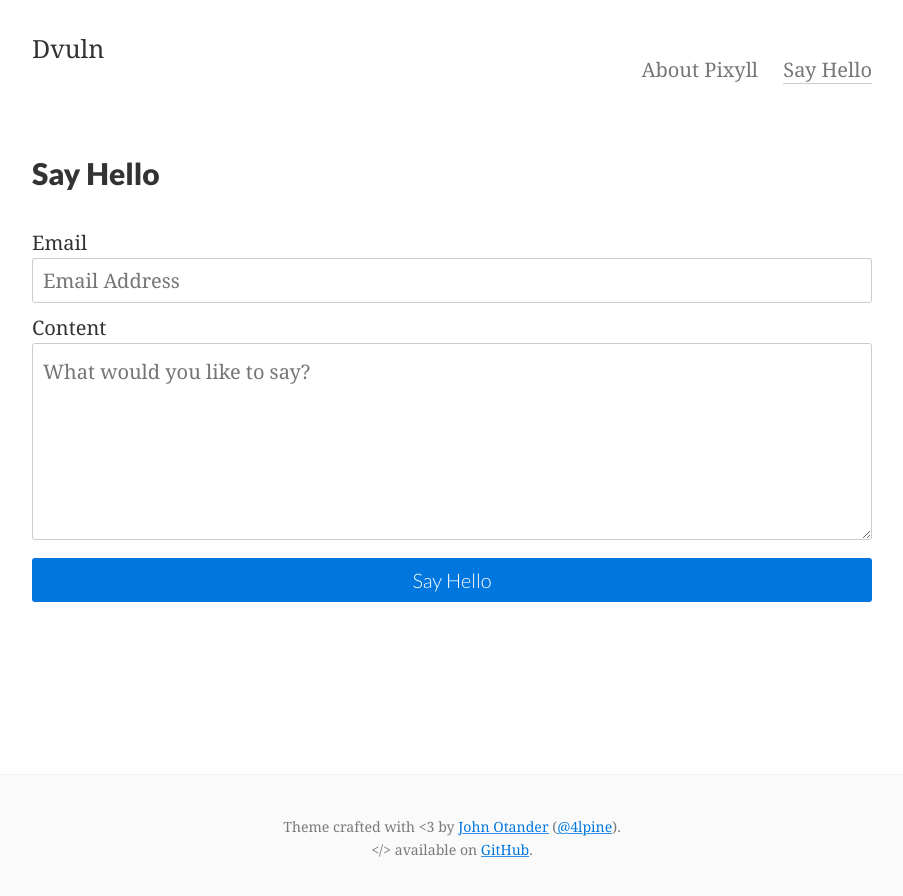
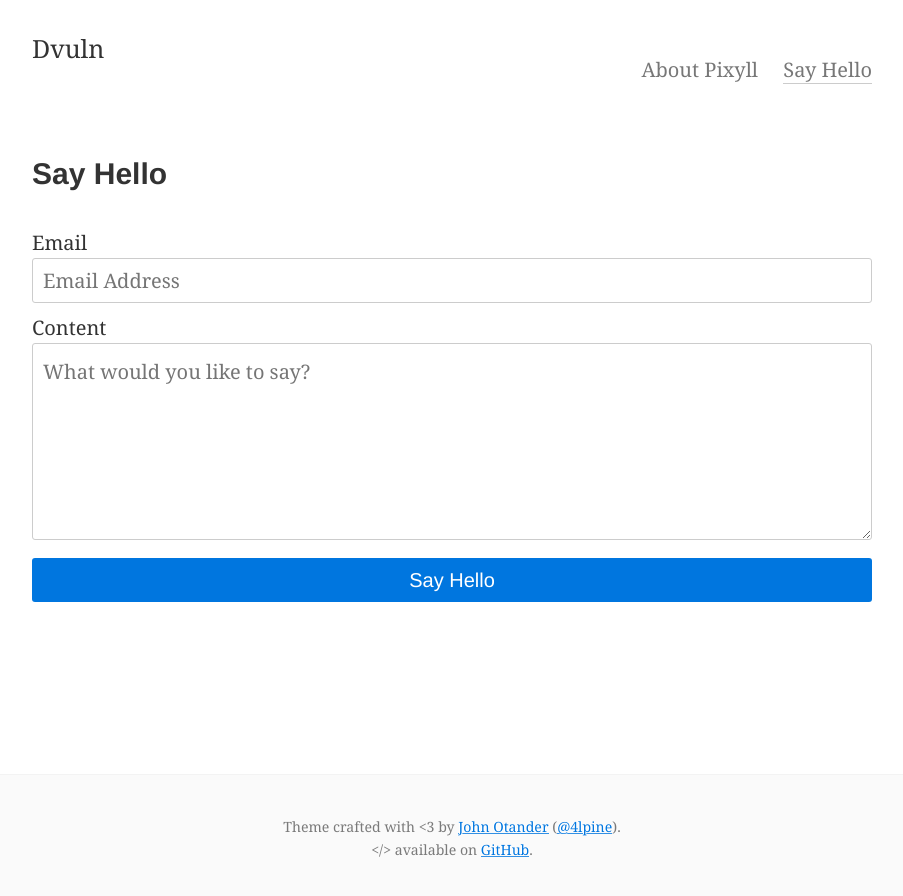
Before and after one commit to dvuln/blog, a Jekyll site: the page built from contact.html, in a window 1280 px wide. Shown: the top 896 px of the page, without its empty margins (188-1091 px from the left). Built offline with Jekyll 4.4.1, drawn with Linux system fonts in a browser that asks for light colours.

Commit message:
Update _variables.scss

```diff
--- a/_sass/_variables.scss
+++ b/_sass/_variables.scss
@@ -3,7 +3,7 @@ $base-font-size: 14px !default;
 $bold-font-weight: bold !default;
 $font-family: 'Ubuntu', 'PT Serif', Georgia, 'Times New Roman', serif !default;
 $line-height: 1.5 !default;
-$heading-font-family: 'Lato', 'Helvetica Neue', Helvetica, sans-serif !default;
+$heading-font-family: 'Ubuntu', 'Helvetica Neue', Helvetica, sans-serif !default;
 $heading-font-weight: 900 !default;
 $heading-line-height: 1.25 !default;
 $monospace-font-family: 'Source Code Pro', Consolas, monospace !default;
```
